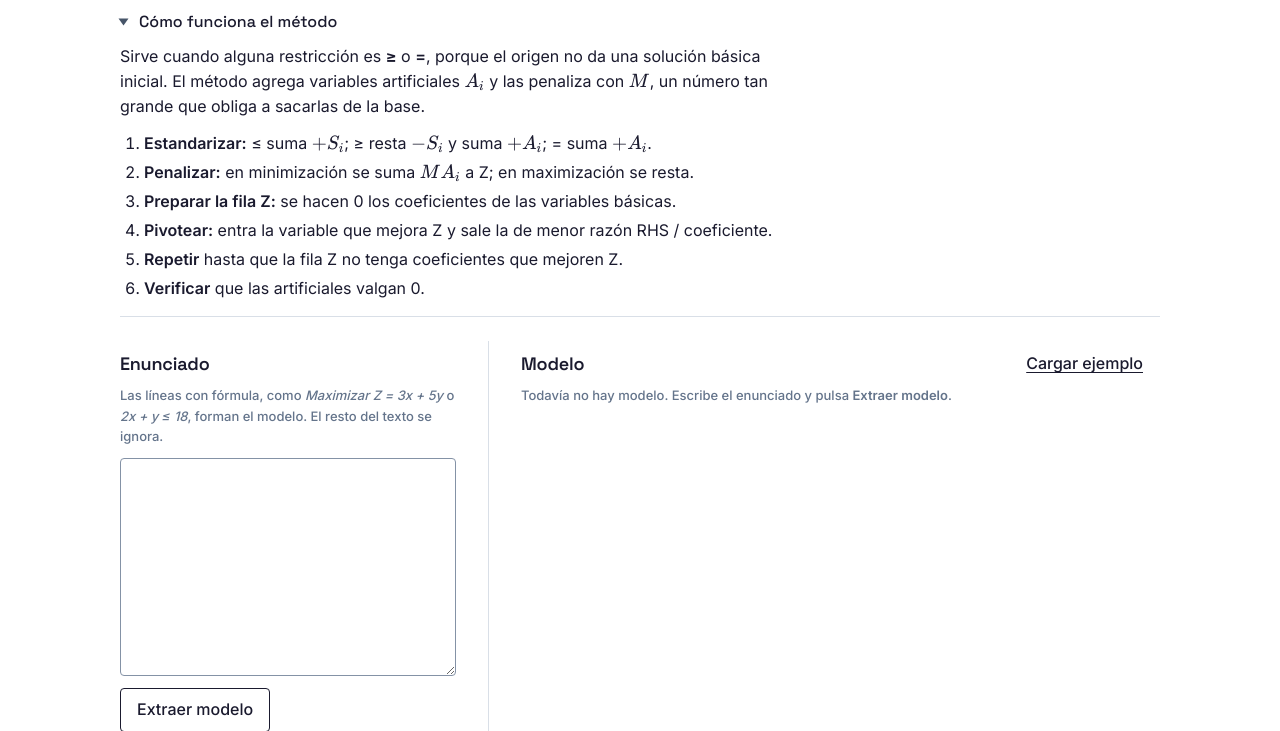
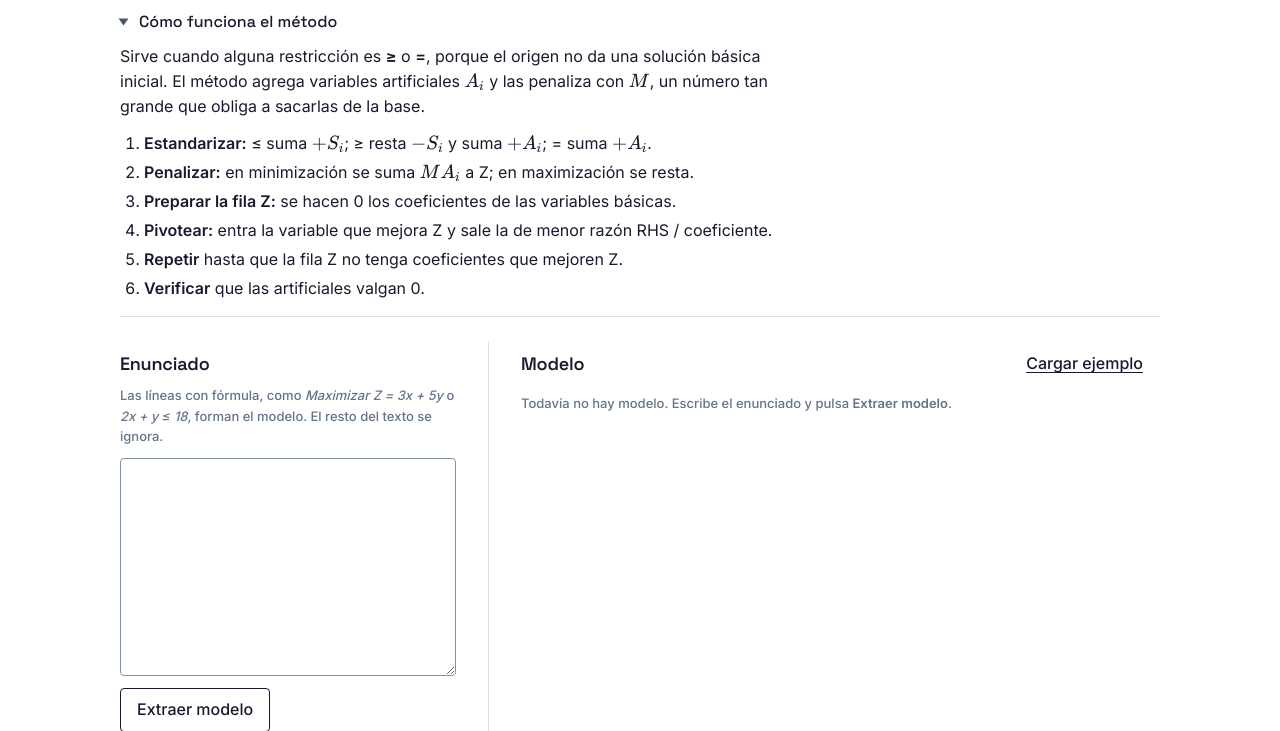
Before and after one commit to Bocchi2302/optimizacion, a Flask app: template templates/metodo_gran_m/index.html in a window 1280 px wide. Shown: the part 214-945 px from the top of the page. Run offline with Flask 3, Linux system fonts and the light colour scheme; the template is opened without the code that fills it, so the values that code supplies are empty.

Commit message:
Gran M: ajusta el resumen del modelo en móvil y el estado vacío
Co-Authored-By: Claude Opus 5.5 <noreply@anthropic.com>

```diff
--- a/static/css/gran_m.css
+++ b/static/css/gran_m.css
@@ -328,6 +328,10 @@ a {
     line-height: 1.5;
 }
 
+.modelo > .nota {
+    margin-top: var(--esp-2);
+}
+
 .modelo-cabeza {
     display: flex;
     flex-wrap: wrap;
@@ -576,6 +580,12 @@ a {
 
 .panel-modelo > summary {
     font-family: var(--fuente-texto);
+}
+
+/* En móvil la fórmula se parte dentro de su espacio; la flecha se queda a su lado */
+#resumen-modelo {
+    flex: 1 1 12rem;
+    min-width: 0;
 }
 
 .resumen-accion {
```
